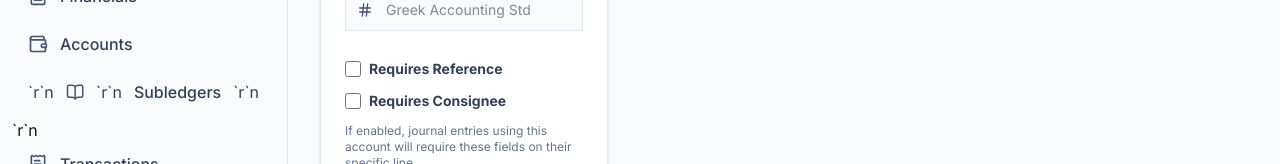
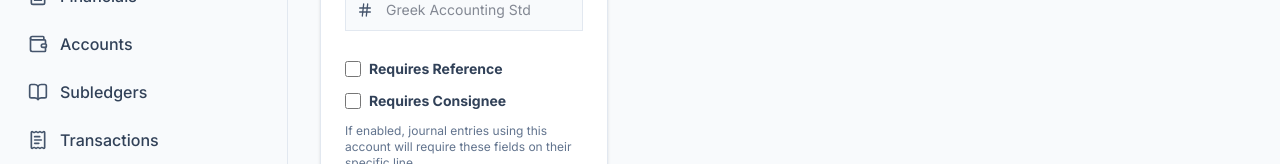
Before and after one commit to Shaurya0117/agape-erp, a Next.js app in the folder erp-system/: page /accounts in a window 1280 px wide. Shown: the part 497-661 px from the top of the page. Built offline with nearby package versions, Linux system fonts and the light colour scheme; no server answers; the database is empty.

Commit message:
Fix literal string in layout sidebar

```diff
--- a/erp-system/src/app/layout.tsx
+++ b/erp-system/src/app/layout.tsx
@@ -76,7 +76,7 @@ export default async function RootLayout({
               <Wallet className="w-5 h-5 text-slate-600 group-hover:text-indigo-400 transition-colors" />
               <span className="font-medium">{dict.accounts}</span>
             </Link>
-            <Link href="/ledgers" className="flex items-center gap-3 py-2.5 px-4 rounded-none transition-all duration-200 text-slate-700 hover:bg-slate-100 hover:translate-x-1 hover:text-indigo-700 group shadow-none hover:shadow-md">`r`n                <BookOpen className="w-5 h-5 text-slate-600 group-hover:text-indigo-400 transition-colors" />`r`n                <span className="font-medium">Subledgers</span>`r`n              </Link>`r`n              <Link href="/articles" className="flex items-center gap-3 py-2.5 px-4 rounded-none transition-all duration-200 hover:bg-slate-100 hover:translate-x-1 hover:text-slate-900 group shadow-none hover:shadow-md text-slate-700">
+            <Link href="/ledgers" className="flex items-center gap-3 py-2.5 px-4 rounded-none transition-all duration-200 text-slate-700 hover:bg-slate-100 hover:translate-x-1 hover:text-indigo-700 group shadow-none hover:shadow-md">                <BookOpen className="w-5 h-5 text-slate-600 group-hover:text-indigo-400 transition-colors" />                <span className="font-medium">Subledgers</span>              </Link>              <Link href="/articles" className="flex items-center gap-3 py-2.5 px-4 rounded-none transition-all duration-200 hover:bg-slate-100 hover:translate-x-1 hover:text-slate-900 group shadow-none hover:shadow-md text-slate-700">
               <ReceiptText className="w-5 h-5 text-slate-600 group-hover:text-indigo-400 transition-colors" />
               <span className="font-medium">{dict.transactions}</span>
             </Link>
```
